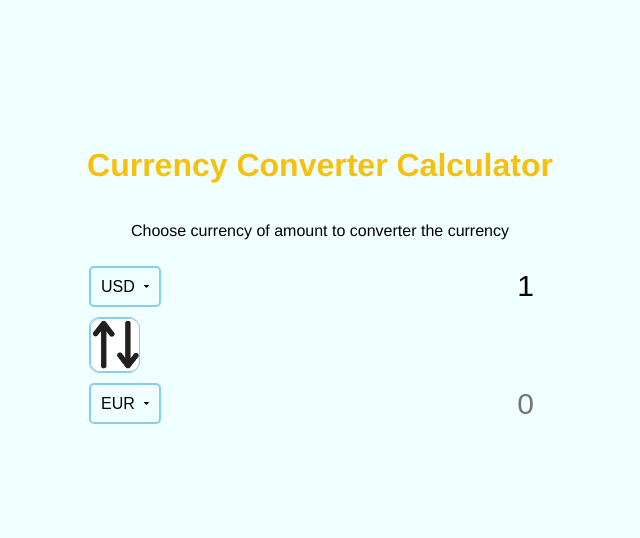
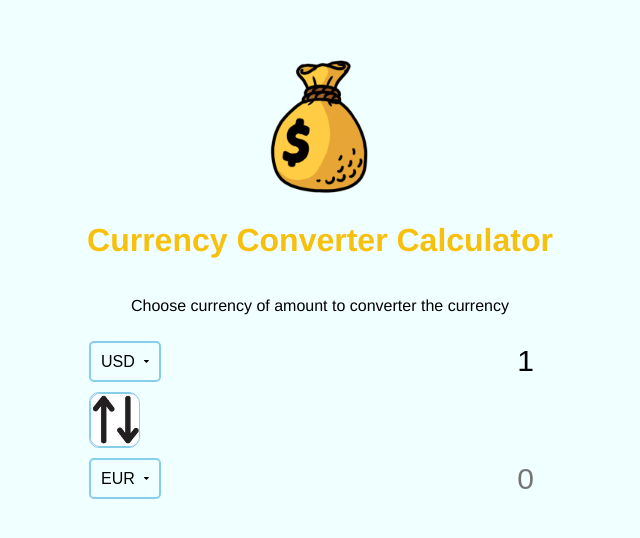
Before and after one commit to DurjoyAcharya/CurrencyConverter, a plain HTML site: page index.html in a window 1280 px wide. Shown: the part 128-666 px from the top of the page, without its empty margins (320-960 px from the left). Drawn offline with Linux system fonts and the light colour scheme; the site is published under a folder, as on GitHub Pages, so addresses that start at the root find nothing.

Commit message:
Image problem Fixed

```diff
--- a/index.html
+++ b/index.html
@@ -11,7 +11,7 @@
 </head>
 
 <body>
-    <img src="/money2.gif" alt="" class="money-img">
+    <img src="money2.gif" alt="" class="money-img">
     <h1>Currency Converter Calculator</h1>
     <p>Choose currency of amount to converter the currency </p>
     <div class="container">
```
